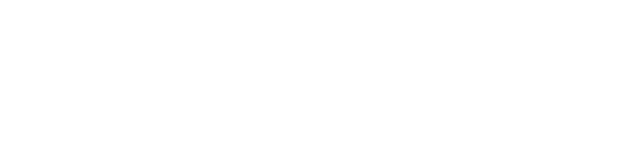
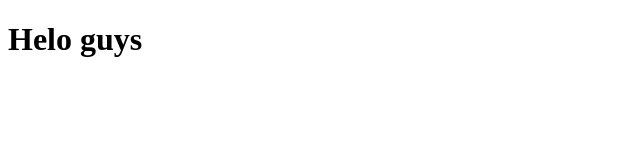
Before and after one commit to ArunkumarJ325/demo2, a plain HTML site: page index.html in a window 1280 px wide. Shown: the whole page, without its empty margins (0-640 px from the left). Drawn offline with Linux system fonts and the light colour scheme.

Commit message:
New modification Done

```diff
--- a/index.html
+++ b/index.html
@@ -6,6 +6,6 @@
     <title>Document</title>
 </head>
 <body>
-
+    <h1>Helo guys</h1>
 </body>
 </html>
```
